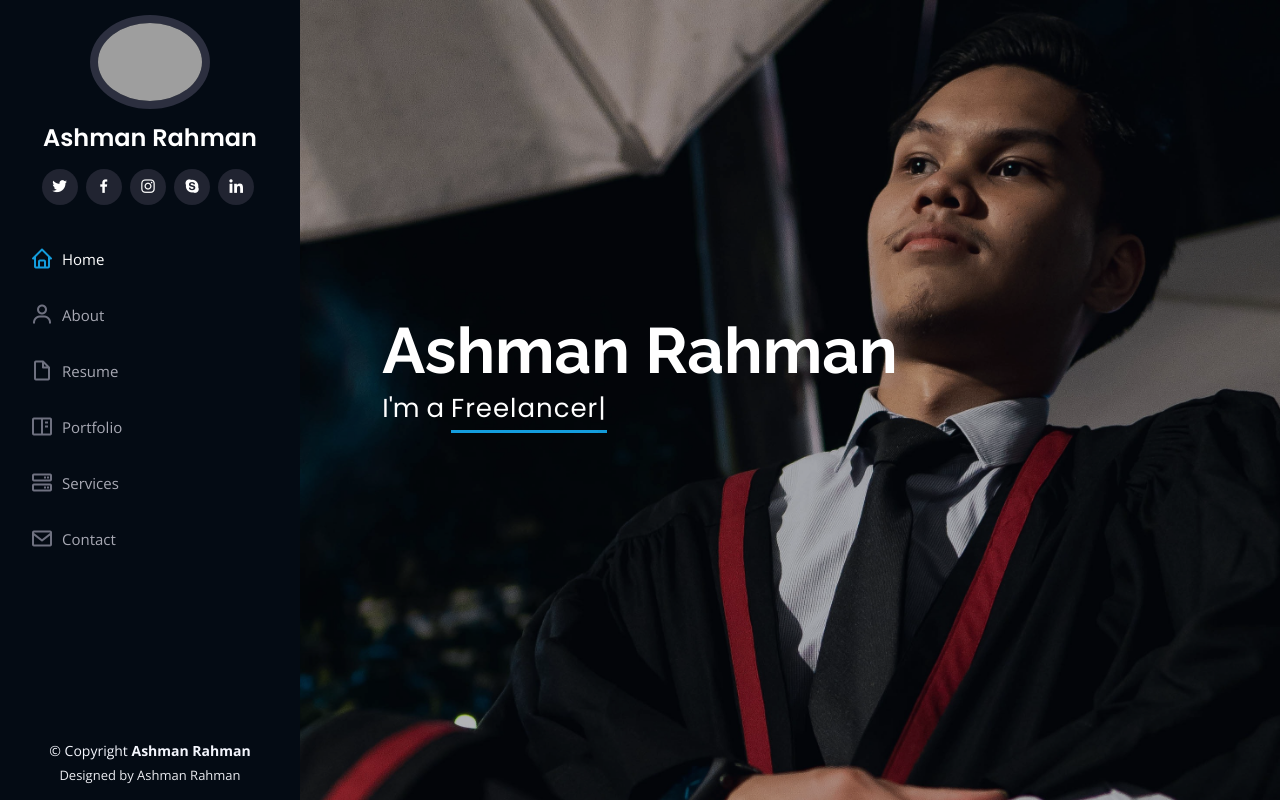
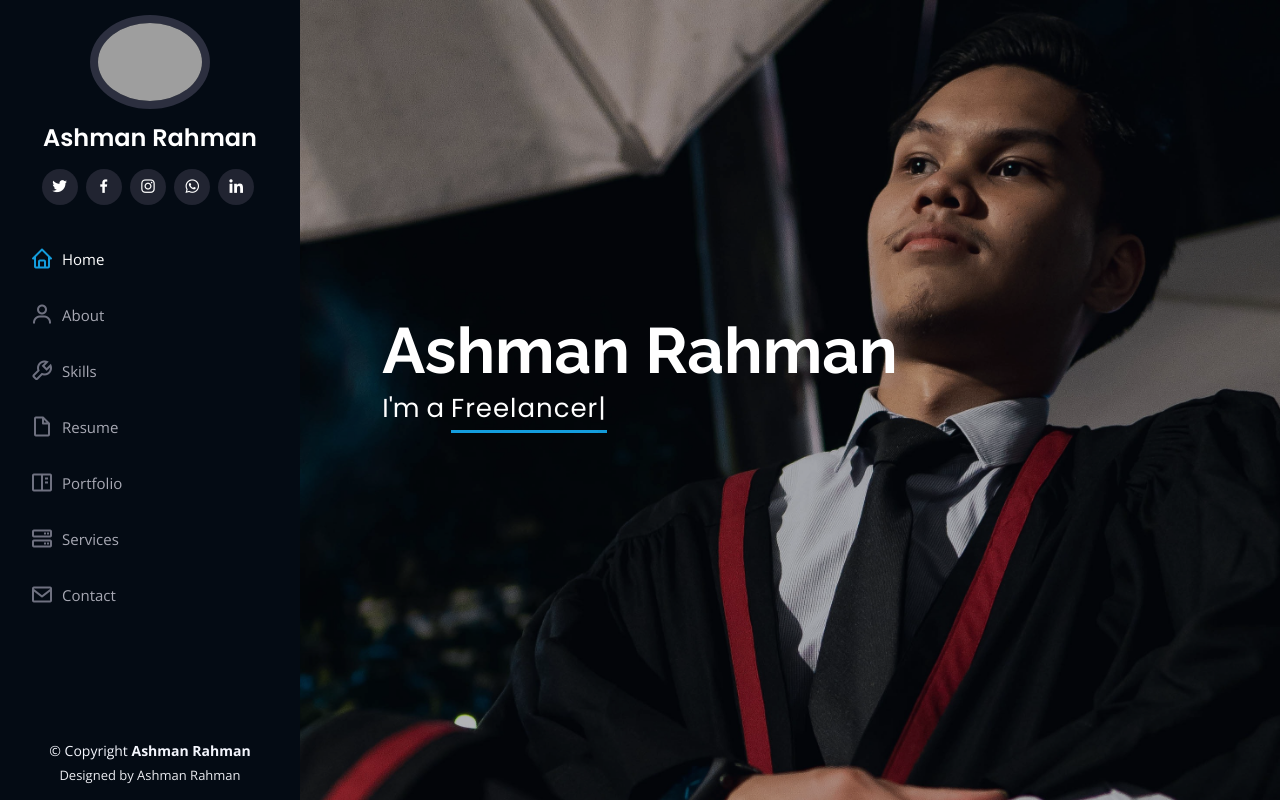
Before and after one commit to synysterash/portfolio, a Laravel app: page / in a window 1280 px wide. Shown: the top 804 px of the page. Run offline with Laravel 9, Linux system fonts and the light colour scheme; grey boxes are pictures that could not be loaded.

Commit message:
Update inc_header_web.blade.php

```diff
--- a/resources/views/layouts/inc_header_web.blade.php
+++ b/resources/views/layouts/inc_header_web.blade.php
@@ -9,10 +9,10 @@
         <img src={{ asset('assets/img/dp.png')}} alt="" class="img-fluid rounded-circle">
         <h1 class="text-light"><a href="index.html">Ashman Rahman</a></h1>
         <div class="social-links mt-3 text-center">
-          <a href="#" class="twitter"><i class="bx bxl-twitter"></i></a>
+          <a href="https://www.twitter.com/synysterash" target=".blank" class="twitter"><i class="bx bxl-twitter"></i></a>
           <a href="#" class="facebook"><i class="bx bxl-facebook"></i></a>
-          <a href="#" class="instagram"><i class="bx bxl-instagram"></i></a>
-          <a href="#" class="google-plus"><i class="bx bxl-skype"></i></a>
+          <a href="https://www.instagram.com/edrisashman" target=".blank" class="instagram"><i class="bx bxl-instagram"></i></a>
+          <a href="http://wa.me/+60194944096" target=".blank" class="whatsapp"><i class="bx bxl-whatsapp"></i></a>
           <a href="#" class="linkedin"><i class="bx bxl-linkedin"></i></a>
         </div>
       </div>
@@ -21,6 +21,7 @@
         <ul>
           <li><a href="#hero" class="nav-link scrollto active"><i class="bx bx-home"></i> <span>Home</span></a></li>
           <li><a href="#about" class="nav-link scrollto"><i class="bx bx-user"></i> <span>About</span></a></li>
+          <li><a href="#skills" class="nav-link scrollto"><i class="bx bx-wrench"></i> <span>Skills</span></a></li>
           <li><a href="#resume" class="nav-link scrollto"><i class="bx bx-file-blank"></i> <span>Resume</span></a></li>
           <li><a href="#portfolio" class="nav-link scrollto"><i class="bx bx-book-content"></i> <span>Portfolio</span></a></li>
           <li><a href="#services" class="nav-link scrollto"><i class="bx bx-server"></i> <span>Services</span></a></li>
```
